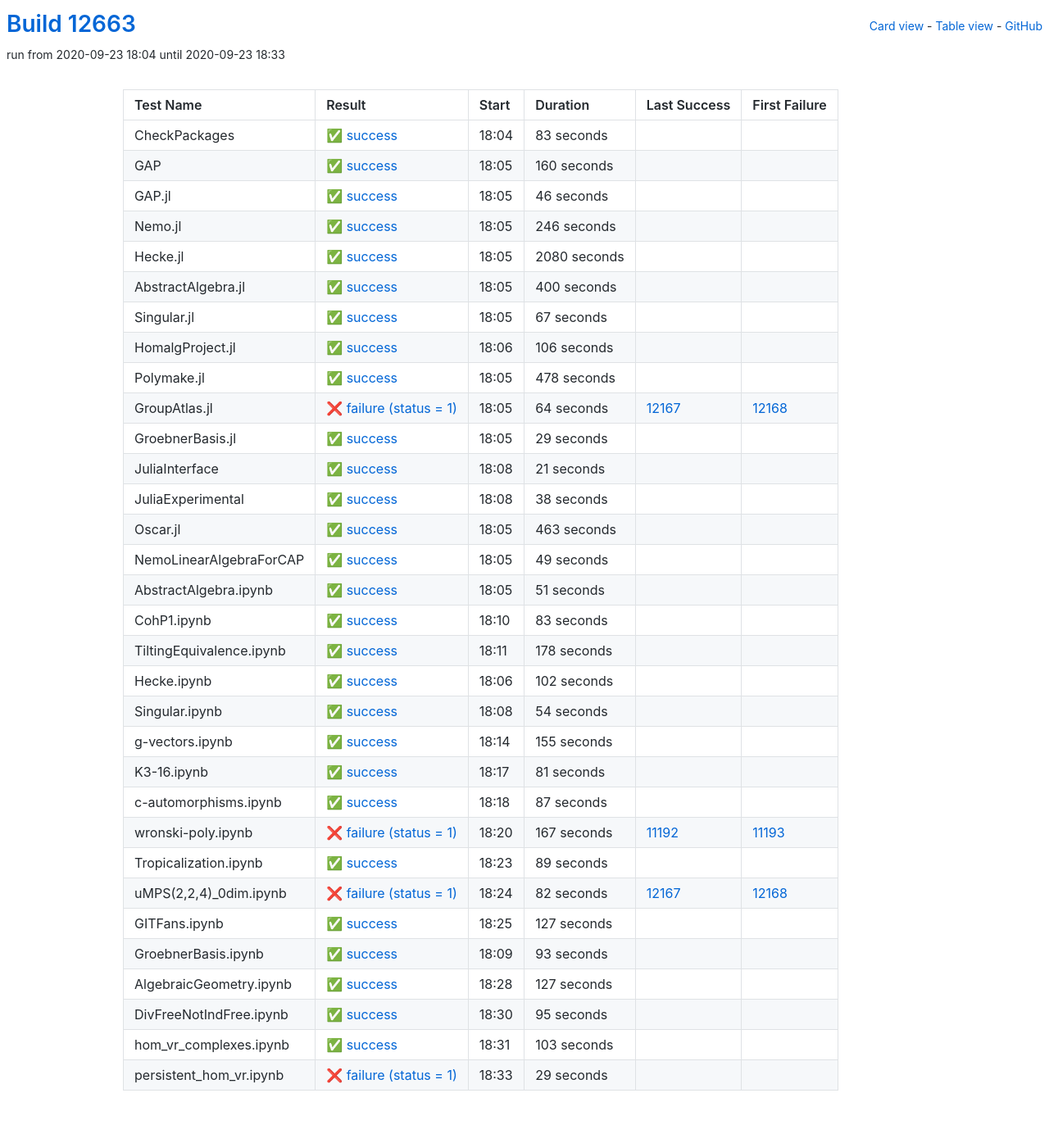
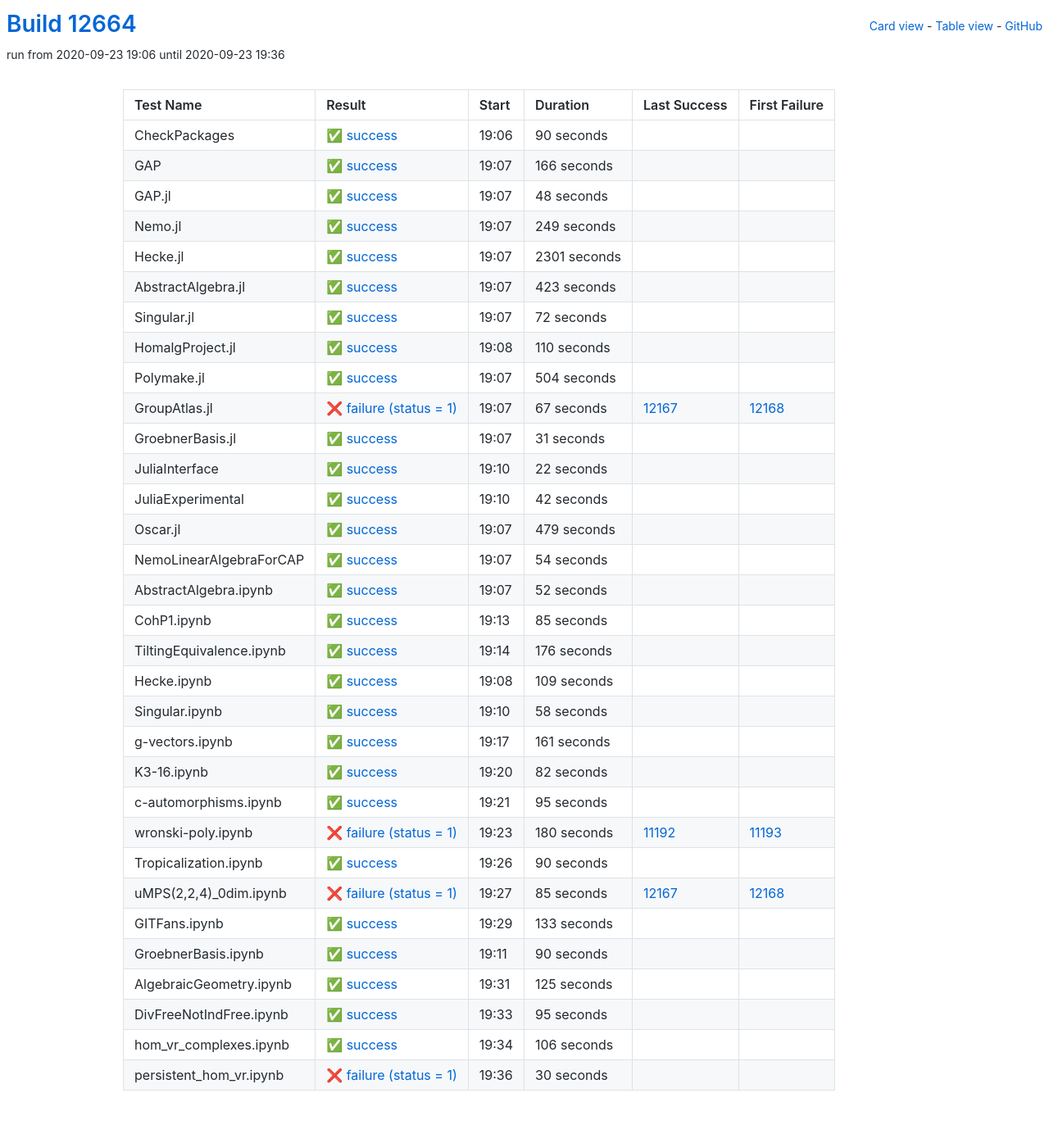
Before and after one commit to oscar-system/oscar-ci-status, a Jekyll site: the page built from table.html, in a window 1280 px wide. Shown: the whole page at 82% size. Built offline with Jekyll 4.4.1, drawn with Linux system fonts in a browser that asks for light colours.

Commit message:
Build #12664

```diff
--- a/_data/ci.yml
+++ b/_data/ci.yml
@@ -1,6 +1,6 @@
 ---
-build: 12663
-build_url: https://oscarci.mathematik.uni-kl.de/job/oscar/12663/
+build: 12664
+build_url: https://oscarci.mathematik.uni-kl.de/job/oscar/12664/
 job: oscar
 organization: oscar-system
 repo: oscar-ci-status
@@ -8,236 +8,176 @@ repourl: https://github.com/oscar-system/oscar-ci-status
 tests:
 - name: CheckPackages
   id: checkpackages
-  log: https://oscarci.mathematik.uni-kl.de/job/oscar/12663/artifact/logs/build-12663/CheckPackages.log
-  start: 2020-09-23 18:04
+  log: https://oscarci.mathematik.uni-kl.de/job/oscar/12664/artifact/logs/build-12664/CheckPackages.log
+  start: 2020-09-23 19:06
   success: true
   exitcode: 0
   status: success
-  duration: 83
+  duration: 90
   last_success: false
   last_success_url:
   first_failure: false
   first_failure_url:
 - name: GAP
   id: gap
-  log: https://oscarci.mathematik.uni-kl.de/job/oscar/12663/artifact/logs/build-12663/GAP.log
-  start: 2020-09-23 18:05
+  log: https://oscarci.mathematik.uni-kl.de/job/oscar/12664/artifact/logs/build-12664/GAP.log
+  start: 2020-09-23 19:07
   success: true
   exitcode: 0
   status: success
-  duration: 160
+  duration: 166
   last_success: false
   last_success_url:
   first_failure: false
   first_failure_url:
 - name: GAP.jl
   id: gap-jl
-  log: https://oscarci.mathematik.uni-kl.de/job/oscar/12663/artifact/logs/build-12663/GAP.jl.log
-  start: 2020-09-23 18:05
+  log: https://oscarci.mathematik.uni-kl.de/job/oscar/12664/artifact/logs/build-12664/GAP.jl.log
+  start: 2020-09-23 19:07
   success: true
   exitcode: 0
   status: success
-  duration: 46
+  duration: 48
   last_success: false
   last_success_url:
   first_failure: false
   first_failure_url:
 - name: Nemo.jl
   id: nemo-jl
-  log: https://oscarci.mathematik.uni-kl.de/job/oscar/12663/artifact/logs/build-12663/Nemo.jl.log
-  start: 2020-09-23 18:05
+  log: https://oscarci.mathematik.uni-kl.de/job/oscar/12664/artifact/logs/build-12664/Nemo.jl.log
+  start: 2020-09-23 19:07
   success: true
   exitcode: 0
   status: success
-  duration: 246
+  duration: 249
   last_success: false
   last_success_url:
   first_failure: false
   first_failure_url:
 - name: Hecke.jl
   id: hecke-jl
-  log: https://oscarci.mathematik.uni-kl.de/job/oscar/12663/artifact/logs/build-12663/Hecke.jl.log
-  start: 2020-09-23 18:05
+  log: https://oscarci.mathematik.uni-kl.de/job/oscar/12664/artifact/logs/build-12664/Hecke.jl.log
+  start: 2020-09-23 19:07
   success: true
   exitcode: 0
   status: success
-  duration: 2080
+  duration: 2301
   last_success: false
   last_success_url:
   first_failure: false
   first_failure_url:
 - name: AbstractAlgebra.jl
   id: abstractalgebra-jl
-  log: https://oscarci.mathematik.uni-kl.de/job/oscar/12663/artifact/logs/build-12663/AbstractAlgebra.jl.log
-  start: 2020-09-23 18:05
+  log: https://oscarci.mathematik.uni-kl.de/job/oscar/12664/artifact/logs/build-12664/AbstractAlgebra.jl.log
+  start: 2020-09-23 19:07
   success: true
   exitcode: 0
   status: success
-  duration: 400
+  duration: 423
   last_success: false
   last_success_url:
   first_failure: false
   first_failure_url:
 - name: Singular.jl
   id: singular-jl
-  log: https://oscarci.mathematik.uni-kl.de/job/oscar/12663/artifact/logs/build-12663/Singular.jl.log
-  start: 2020-09-23 18:05
+  log: https://oscarci.mathematik.uni-kl.de/job/oscar/12664/artifact/logs/build-12664/Singular.jl.log
+  start: 2020-09-23 19:07
   success: true
   exitcode: 0
   status: success
-  duration: 67
+  duration: 72
   last_success: false
   last_success_url:
   first_failure: false
   first_failure_url:
 - name: HomalgProject.jl
   id: homalgproject-jl
-  log: https://oscarci.mathematik.uni-kl.de/job/oscar/12663/artifact/logs/build-12663/HomalgProject.jl.log
-  start: 2020-09-23 18:06
+  log: https://oscarci.mathematik.uni-kl.de/job/oscar/12664/artifact/logs/build-12664/HomalgProject.jl.log
+  start: 2020-09-23 19:08
   success: true
   exitcode: 0
   status: success
-  duration: 106
+  duration: 110
   last_success: false
   last_success_url:
   first_failure: false
   first_failure_url:
 - name: Polymake.jl
   id: polymake-jl
-  log: https://oscarci.mathematik.uni-kl.de/job/oscar/12663/artifact/logs/build-12663/Polymake.jl.log
-  start: 2020-09-23 18:05
+  log: https://oscarci.mathematik.uni-kl.de/job/oscar/12664/artifact/logs/build-12664/Polymake.jl.log
+  start: 2020-09-23 19:07
   success: true
   exitcode: 0
   status: success
-  duration: 478
+  duration: 504
   last_success: false
   last_success_url:
   first_failure: false
   first_failure_url:
 - name: GroupAtlas.jl
   id: groupatlas-jl
-  log: https://oscarci.mathematik.uni-kl.de/job/oscar/12663/artifact/logs/build-12663/GroupAtlas.jl.log
-  start: 2020-09-23 18:05
+  log: https://oscarci.mathematik.uni-kl.de/job/oscar/12664/artifact/logs/build-12664/GroupAtlas.jl.log
+  start: 2020-09-23 19:07
   success: false
   exitcode: 1
   status: failure
-  duration: 64
+  duration: 67
   last_success: 12167
   last_success_url: https://oscarci.mathematik.uni-kl.de/job/oscar/12167/
   first_failure: 12168
   first_failure_url: https://oscarci.mathematik.uni-kl.de/job/oscar/12168/
 - name: GroebnerBasis.jl
   id: groebnerbasis-jl
-  log: https://oscarci.mathematik.uni-kl.de/job/oscar/12663/artifact/logs/build-12663/GroebnerBasis.jl.log
-  start: 2020-09-23 18:05
+  log: https://oscarci.mathematik.uni-kl.de/job/oscar/12664/artifact/logs/build-12664/GroebnerBasis.jl.log
+  start: 2020-09-23 19:07
   success: true
   exitcode: 0
   status: success
-  duration: 29
+  duration: 31
   last_success: false
   last_success_url:
   first_failure: false
   first_failure_url:
 - name: JuliaInterface
   id: juliainterface
-  log: https://oscarci.mathematik.uni-kl.de/job/oscar/12663/artifact/logs/build-12663/JuliaInterface.log
-  start: 2020-09-23 18:08
+  log: https://oscarci.mathematik.uni-kl.de/job/oscar/12664/artifact/logs/build-12664/JuliaInterface.log
+  start: 2020-09-23 19:10
   success: true
   exitcode: 0
   status: success
-  duration: 21
+  duration: 22
   last_success: false
   last_success_url:
   first_failure: false
   first_failure_url:
 - name: JuliaExperimental
   id: juliaexperimental
-  log: https://oscarci.mathematik.uni-kl.de/job/oscar/12663/artifact/logs/build-12663/JuliaExperimental.log
-  start: 2020-09-23 18:08
+  log: https://oscarci.mathematik.uni-kl.de/job/oscar/12664/artifact/logs/build-12664/JuliaExperimental.log
+  start: 2020-09-23 19:10
   success: true
   exitcode: 0
   status: success
-  duration: 38
+  duration: 42
   last_success: false
   last_success_url:
   first_failure: false
   first_failure_url:
 - name: Oscar.jl
   id: oscar-jl
-  log: https://oscarci.mathematik.uni-kl.de/job/oscar/12663/artifact/logs/build-12663/Oscar.jl.log
-  start: 2020-09-23 18:05
+  log: https://oscarci.mathematik.uni-kl.de/job/oscar/12664/artifact/logs/build-12664/Oscar.jl.log
+  start: 2020-09-23 19:07
   success: true
   exitcode: 0
   status: success
-  duration: 463
+  duration: 479
   last_success: false
   last_success_url:
   first_failure: false
   first_failure_url:
 - name: NemoLinearAlgebraForCAP
   id: nemolinearalgebraforcap
-  log: https://oscarci.mathematik.uni-kl.de/job/oscar/12663/artifact/logs/build-12663/NemoLinearAlgebraForCAP.log
-  start: 2020-09-23 18:05
-  success: true
-  exitcode: 0
-  status: success
-  duration: 49
-  last_success: false
-  last_success_url:
-  first_failure: false
-  first_failure_url:
-- name: AbstractAlgebra.ipynb
-  id: abstractalgebra-ipynb
-  log: https://oscarci.mathematik.uni-kl.de/job/oscar/12663/artifact/logs/build-12663/AbstractAlgebra.ipynb.log
-  start: 2020-09-23 18:05
-  success: true
-  exitcode: 0
-  status: success
-  duration: 51
-  last_success: false
-  last_success_url:
-  first_failure: false
-  first_failure_url:
-- name: CohP1.ipynb
-  id: cohp1-ipynb
-  log: https://oscarci.mathematik.uni-kl.de/job/oscar/12663/artifact/logs/build-12663/CohP1.ipynb.log
-  start: 2020-09-23 18:10
-  success: true
-  exitcode: 0
-  status: success
-  duration: 83
-  last_success: false
-  last_success_url:
-  first_failure: false
-  first_failure_url:
-- name: TiltingEquivalence.ipynb
-  id: tiltingequivalence-ipynb
-  log: https://oscarci.mathematik.uni-kl.de/job/oscar/12663/artifact/logs/build-12663/TiltingEquivalence.ipynb.log
-  start: 2020-09-23 18:11
-  success: true
-  exitcode: 0
-  status: success
-  duration: 178
-  last_success: false
-  last_success_url:
-  first_failure: false
-  first_failure_url:
-- name: Hecke.ipynb
-  id: hecke-ipynb
-  log: https://oscarci.mathematik.uni-kl.de/job/oscar/12663/artifact/logs/build-12663/Hecke.ipynb.log
-  start: 2020-09-23 18:06
-  success: true
-  exitcode: 0
-  status: success
-  duration: 102
-  last_success: false
-  last_success_url:
-  first_failure: false
-  first_failure_url:
-- name: Singular.ipynb
-  id: singular-ipynb
-  log: https://oscarci.mathematik.uni-kl.de/job/oscar/12663/artifact/logs/build-12663/Singular.ipynb.log
-  start: 2020-09-23 18:08
+  log: https://oscarci.mathematik.uni-kl.de/job/oscar/12664/artifact/logs/build-12664/NemoLinearAlgebraForCAP.log
+  start: 2020-09-23 19:07
   success: true
   exitcode: 0
   status: success
@@ -246,118 +186,178 @@ tests:
   last_success_url:
   first_failure: false
   first_failure_url:
-- name: g-vectors.ipynb
-  id: g-vectors-ipynb
-  log: https://oscarci.mathematik.uni-kl.de/job/oscar/12663/artifact/logs/build-12663/g-vectors.ipynb.log
-  start: 2020-09-23 18:14
+- name: AbstractAlgebra.ipynb
+  id: abstractalgebra-ipynb
+  log: https://oscarci.mathematik.uni-kl.de/job/oscar/12664/artifact/logs/build-12664/AbstractAlgebra.ipynb.log
+  start: 2020-09-23 19:07
   success: true
   exitcode: 0
   status: success
-  duration: 155
+  duration: 52
+  last_success: false
+  last_success_url:
+  first_failure: false
+  first_failure_url:
+- name: CohP1.ipynb
+  id: cohp1-ipynb
+  log: https://oscarci.mathematik.uni-kl.de/job/oscar/12664/artifact/logs/build-12664/CohP1.ipynb.log
+  start: 2020-09-23 19:13
+  success: true
+  exitcode: 0
+  status: success
+  duration: 85
+  last_success: false
+  last_success_url:
+  first_failure: false
+  first_failure_url:
+- name: TiltingEquivalence.ipynb
+  id: tiltingequivalence-ipynb
+  log: https://oscarci.mathematik.uni-kl.de/job/oscar/12664/artifact/logs/build-12664/TiltingEquivalence.ipynb.log
+  start: 2020-09-23 19:14
+  success: true
+  exitcode: 0
+  status: success
+  duration: 176
+  last_success: false
+  last_success_url:
+  first_failure: false
+  first_failure_url:
+- name: Hecke.ipynb
+  id: hecke-ipynb
+  log: https://oscarci.mathematik.uni-kl.de/job/oscar/12664/artifact/logs/build-12664/Hecke.ipynb.log
+  start: 2020-09-23 19:08
+  success: true
+  exitcode: 0
+  status: success
+  duration: 109
+  last_success: false
+  last_success_url:
+  first_failure: false
+  first_failure_url:
+- name: Singular.ipynb
+  id: singular-ipynb
+  log: https://oscarci.mathematik.uni-kl.de/job/oscar/12664/artifact/logs/build-12664/Singular.ipynb.log
+  start: 2020-09-23 19:10
+  success: true
+  exitcode: 0
+  status: success
+  duration: 58
+  last_success: false
+  last_success_url:
+  first_failure: false
+  first_failure_url:
+- name: g-vectors.ipynb
+  id: g-vectors-ipynb
+  log: https://oscarci.mathematik.uni-kl.de/job/oscar/12664/artifact/logs/build-12664/g-vectors.ipynb.log
+  start: 2020-09-23 19:17
+  success: true
+  exitcode: 0
+  status: success
+  duration: 161
   last_success: false
   last_success_url:
   first_failure: false
   first_failure_url:
 - name: K3-16.ipynb
   id: k3-16-ipynb
-  log: https://oscarci.mathematik.uni-kl.de/job/oscar/12663/artifact/logs/build-12663/K3-16.ipynb.log
-  start: 2020-09-23 18:17
+  log: https://oscarci.mathematik.uni-kl.de/job/oscar/12664/artifact/logs/build-12664/K3-16.ipynb.log
+  start: 2020-09-23 19:20
   success: true
   exitcode: 0
   status: success
-  duration: 81
+  duration: 82
   last_success: false
   last_success_url:
   first_failure: false
   first_failure_url:
 - name: c-automorphisms.ipynb
   id: c-automorphisms-ipynb
-  log: https://oscarci.mathematik.uni-kl.de/job/oscar/12663/artifact/logs/build-12663/c-automorphisms.ipynb.log
-  start: 2020-09-23 18:18
+  log: https://oscarci.mathematik.uni-kl.de/job/oscar/12664/artifact/logs/build-12664/c-automorphisms.ipynb.log
+  start: 2020-09-23 19:21
   success: true
   exitcode: 0
   status: success
-  duration: 87
+  duration: 95
   last_success: false
   last_success_url:
   first_failure: false
   first_failure_url:
 - name: wronski-poly.ipynb
   id: wronski-poly-ipynb
-  log: https://oscarci.mathematik.uni-kl.de/job/oscar/12663/artifact/logs/build-12663/wronski-poly.ipynb.log
-  start: 2020-09-23 18:20
+  log: https://oscarci.mathematik.uni-kl.de/job/oscar/12664/artifact/logs/build-12664/wronski-poly.ipynb.log
+  start: 2020-09-23 19:23
   success: false
   exitcode: 1
   status: failure
-  duration: 167
+  duration: 180
   last_success: 11192
   last_success_url: https://oscarci.mathematik.uni-kl.de/job/oscar/11192/
   first_failure: 11193
   first_failure_url: https://oscarci.mathematik.uni-kl.de/job/oscar/11193/
 - name: Tropicalization.ipynb
   id: tropicalization-ipynb
-  log: https://oscarci.mathematik.uni-kl.de/job/oscar/12663/artifact/logs/build-12663/Tropicalization.ipynb.log
-  start: 2020-09-23 18:23
+  log: https://oscarci.mathematik.uni-kl.de/job/oscar/12664/artifact/logs/build-12664/Tropicalization.ipynb.log
+  start: 2020-09-23 19:26
   success: true
   exitcode: 0
   status: success
-  duration: 89
+  duration: 90
   last_success: false
   last_success_url:
   first_failure: false
   first_failure_url:
 - name: uMPS(2,2,4)_0dim.ipynb
   id: umps-2-2-4-0dim-ipynb
-  log: https://oscarci.mathematik.uni-kl.de/job/oscar/12663/artifact/logs/build-12663/uMPS-2-2-4-_0dim.ipynb.log
-  start: 2020-09-23 18:24
+  log: https://oscarci.mathematik.uni-kl.de/job/oscar/12664/artifact/logs/build-12664/uMPS-2-2-4-_0dim.ipynb.log
+  start: 2020-09-23 19:27
   success: false
   exitcode: 1
   status: failure
-  duration: 82
+  duration: 85
   last_success: 12167
   last_success_url: https://oscarci.mathematik.uni-kl.de/job/oscar/12167/
   first_failure: 12168
   first_failure_url: https://oscarci.mathematik.uni-kl.de/job/oscar/12168/
 - name: GITFans.ipynb
   id: gitfans-ipynb
-  log: https://oscarci.mathematik.uni-kl.de/job/oscar/12663/artifact/logs/build-12663/GITFans.ipynb.log
-  start: 2020-09-23 18:25
+  log: https://oscarci.mathematik.uni-kl.de/job/oscar/12664/artifact/logs/build-12664/GITFans.ipynb.log
+  start: 2020-09-23 19:29
   success: true
   exitcode: 0
   status: success
-  duration: 127
+  duration: 133
   last_success: false
   last_success_url:
   first_failure: false
   first_failure_url:
 - name: GroebnerBasis.ipynb
   id: groebnerbasis-ipynb
-  log: https://oscarci.mathematik.uni-kl.de/job/oscar/12663/artifact/logs/build-12663/GroebnerBasis.ipynb.log
-  start: 2020-09-23 18:09
+  log: https://oscarci.mathematik.uni-kl.de/job/oscar/12664/artifact/logs/build-12664/GroebnerBasis.ipynb.log
+  start: 2020-09-23 19:11
   success: true
   exitcode: 0
   status: success
-  duration: 93
+  duration: 90
   last_success: false
   last_success_url:
   first_failure: false
   first_failure_url:
 - name: AlgebraicGeometry.ipynb
   id: algebraicgeometry-ipynb
-  log: https://oscarci.mathematik.uni-kl.de/job/oscar/12663/artifact/logs/build-12663/AlgebraicGeometry.ipynb.log
-  start: 2020-09-23 18:28
+  log: https://oscarci.mathematik.uni-kl.de/job/oscar/12664/artifact/logs/build-12664/AlgebraicGeometry.ipynb.log
+  start: 2020-09-23 19:31
   success: true
   exitcode: 0
   status: success
-  duration: 127
+  duration: 125
   last_success: false
   last_success_url:
   first_failure: false
   first_failure_url:
 - name: DivFreeNotIndFree.ipynb
   id: divfreenotindfree-ipynb
-  log: https://oscarci.mathematik.uni-kl.de/job/oscar/12663/artifact/logs/build-12663/DivFreeNotIndFree.ipynb.log
-  start: 2020-09-23 18:30
+  log: https://oscarci.mathematik.uni-kl.de/job/oscar/12664/artifact/logs/build-12664/DivFreeNotIndFree.ipynb.log
+  start: 2020-09-23 19:33
   success: true
   exitcode: 0
   status: success
@@ -368,24 +368,24 @@ tests:
   first_failure_url:
 - name: hom_vr_complexes.ipynb
   id: hom-vr-complexes-ipynb
-  log: https://oscarci.mathematik.uni-kl.de/job/oscar/12663/artifact/logs/build-12663/hom_vr_complexes.ipynb.log
-  start: 2020-09-23 18:31
+  log: https://oscarci.mathematik.uni-kl.de/job/oscar/12664/artifact/logs/build-12664/hom_vr_complexes.ipynb.log
+  start: 2020-09-23 19:34
   success: true
   exitcode: 0
   status: success
-  duration: 103
+  duration: 106
   last_success: false
   last_success_url:
   first_failure: false
   first_failure_url:
 - name: persistent_hom_vr.ipynb
   id: persistent-hom-vr-ipynb
-  log: https://oscarci.mathematik.uni-kl.de/job/oscar/12663/artifact/logs/build-12663/persistent_hom_vr.ipynb.log
-  start: 2020-09-23 18:33
+  log: https://oscarci.mathematik.uni-kl.de/job/oscar/12664/artifact/logs/build-12664/persistent_hom_vr.ipynb.log
+  start: 2020-09-23 19:36
   success: false
   exitcode: 1
   status: failure
-  duration: 29
+  duration: 30
   last_success: false
   last_success_url:
   first_failure: false
```
Also changed, not shown: README.md.
